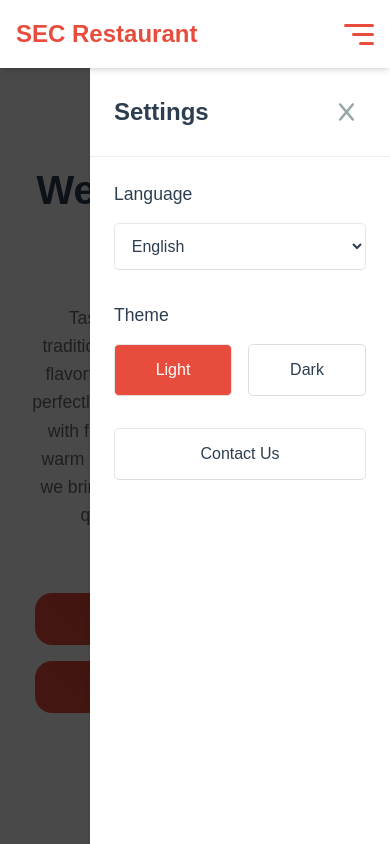
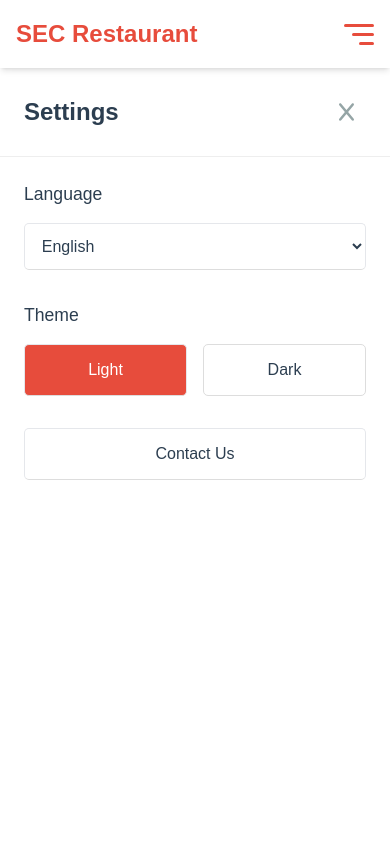
Before and after one commit to moradezzat/SEC-Restaurant, a Next.js app: page / in a window 390 px wide. Both pictures are taken after a click on the element 359 px from the left and 34 px from the top of the page. Shown: the top 844 px of the page. Built offline with nearby package versions, Linux system fonts and the light colour scheme.

Commit message:
Sidenav Responsiveness

```diff
--- a/src/app/globals.css
+++ b/src/app/globals.css
@@ -324,6 +324,10 @@
     .hero-section {
         padding-top: 10rem;
     }
+
+    .Sidenav {
+        width: 100%;
+    }
 }
 
 @media screen and (max-width: 443px) {
--- a/src/components/Sidenav.js
+++ b/src/components/Sidenav.js
@@ -45,7 +45,7 @@ export default function Sidenav({ isOpen, onClose }) {
                 onClose={() => setIsContactOpen(false)}
             />
             <div className="fixed top-0 left-0 w-full h-full bg-black/70 flex z-[48] transition-all duration-300 ease" onClick={onClose} />
-                <div className="fixed top-[68px] right-[0%] w-[300px] h-full bg-white z-[49] transition-all duration-300 ease shadow-md flex flex-col animate-slideLeft">
+                <div className="Sidenav fixed top-[68px] right-[0%] w-[300px] h-full bg-white z-[49] transition-all duration-300 ease shadow-md flex flex-col animate-slideLeft">
                     <div className="flex justify-between items-center p-6 border-b border-b-[#eeeeee] bg-white sticky top-0 z-50">
                         <h2 className="m-0 text-[#2c3e50] text-[1.5rem] font-semibold">Settings</h2>
                         <button
```
